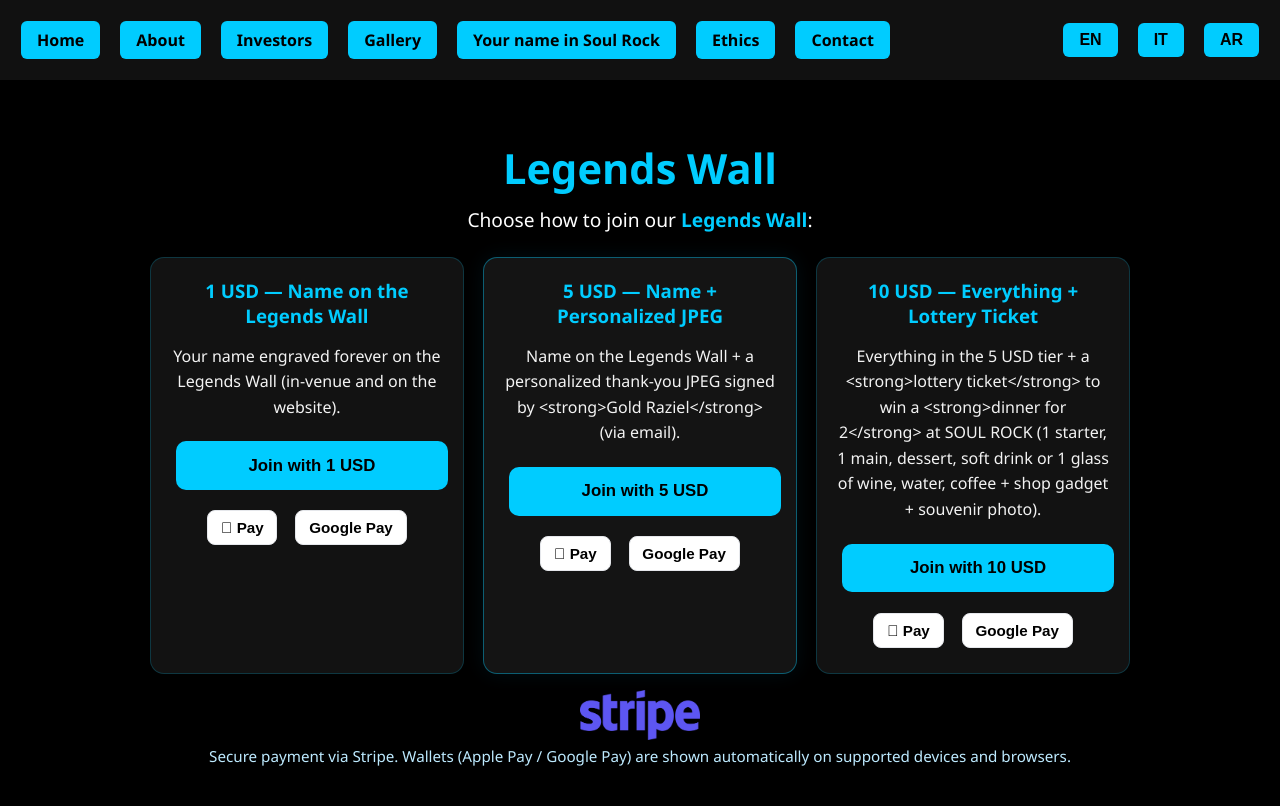
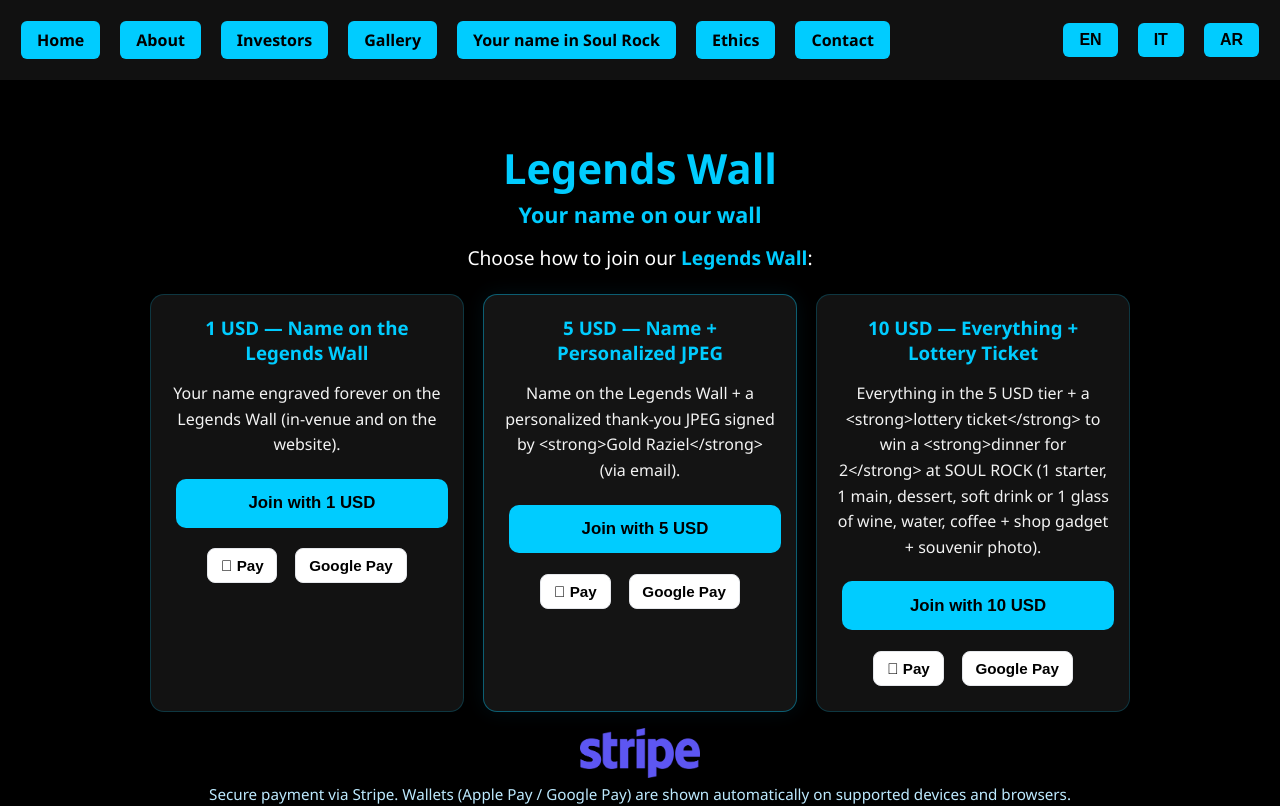
Before and after one commit to GoldRaziel/SRC6, a React (Create React App) app: page /donate in a window 1280 px wide. Shown: the top 806 px of the page. Built offline with nearby package versions, Linux system fonts and the light colour scheme.

Commit message:
Update Donate.js

```diff
--- a/src/pages/Donate.js
+++ b/src/pages/Donate.js
@@ -49,12 +49,25 @@ const Donate = () => {
         {t('legends_title')}
       </h1>
 
-      {/* SOTTOTITOLO */}
+      {/* SOTTOTITOLO FISSO (azzurro, grassetto) */}
+      <h2
+        style={{
+          color: '#00ccff',
+          fontWeight: 'bold',
+          fontSize: '1.35rem',
+          marginTop: '0.2rem',
+          marginBottom: '0.8rem'
+        }}
+      >
+        {t('legends_sub_fixed')}
+      </h2>
+
+      {/* INTRO OPZIONI */}
       <p
         style={{
           fontSize: '1.2rem',
           maxWidth: '850px',
-          margin: '0.5rem auto 1.25rem',
+          margin: '0.2rem auto 1.25rem',
           lineHeight: '1.7',
           color: '#ffffff',
         }}
```
